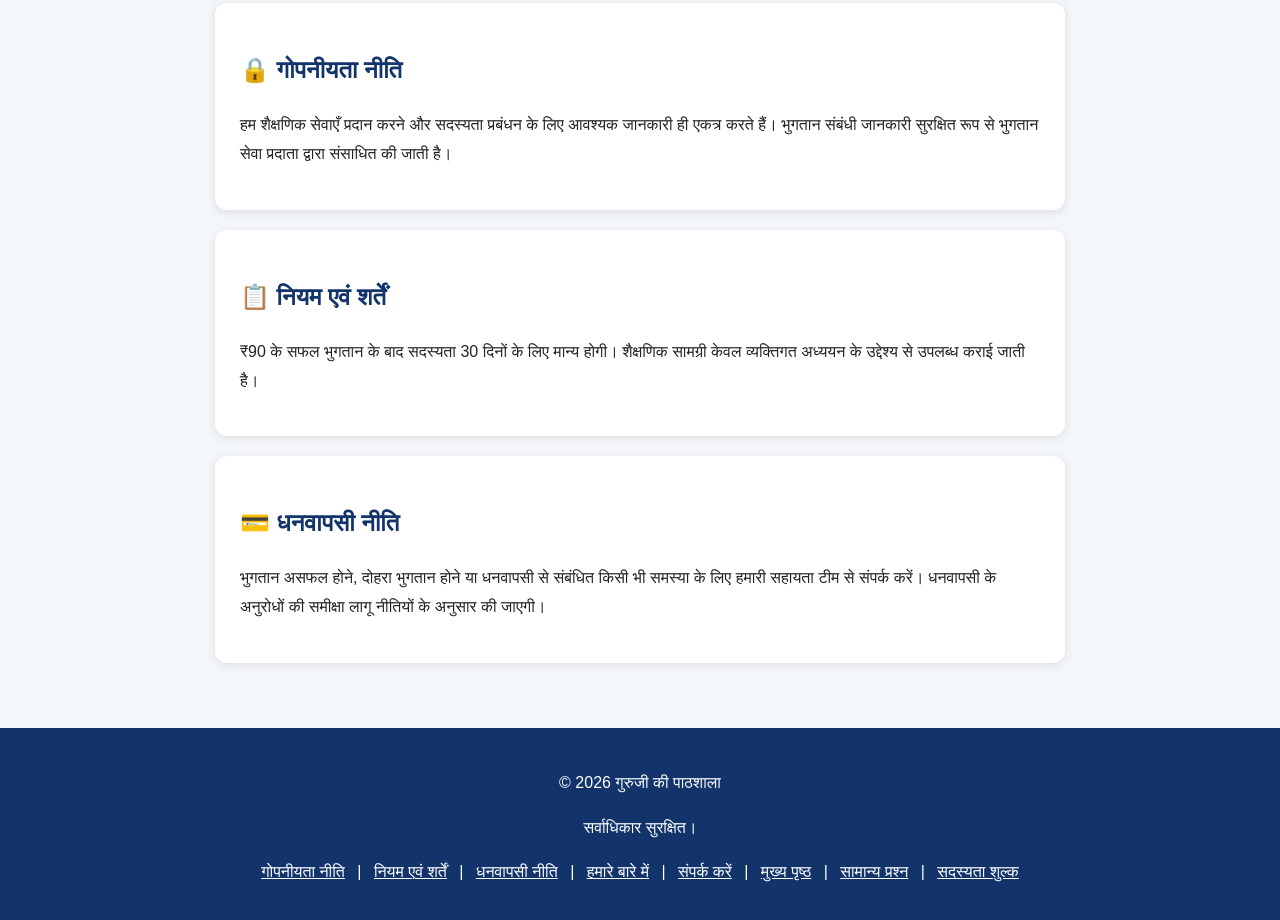
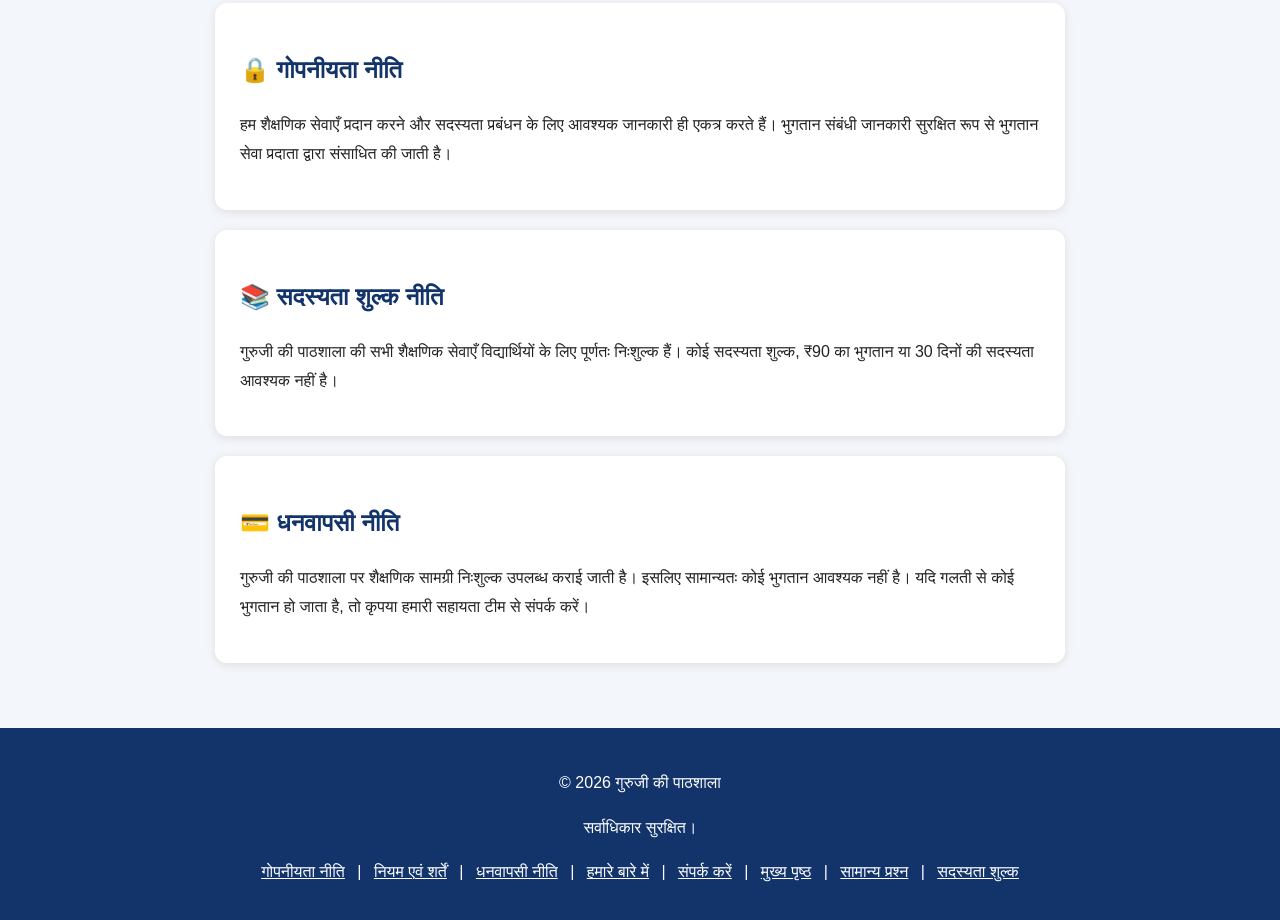
Before and after one commit to Bpdabhi28/bpdabhi28.github.io, a plain HTML site: page index.html in a window 1280 px wide. Shown: the part 1886-2806 px from the top of the page. Drawn offline with Linux system fonts and the light colour scheme.

Commit message:
Remove Old Membership and Refund Policy

```diff
--- a/index.html
+++ b/index.html
@@ -242,30 +242,25 @@ PDF डाउनलोड करें
 </div>
 
 <div class="card">
-
-<h2>📋 नियम एवं शर्तें</h2>
-
+<h2>📚 सदस्यता शुल्क नीति</h2>
 <p>
-₹90 के सफल भुगतान के बाद सदस्यता 30 दिनों के लिए
-मान्य होगी। शैक्षणिक सामग्री केवल व्यक्तिगत
-अध्ययन के उद्देश्य से उपलब्ध कराई जाती है।
+गुरुजी की पाठशाला की सभी शैक्षणिक सेवाएँ
+विद्यार्थियों के लिए पूर्णतः निःशुल्क हैं।
+कोई सदस्यता शुल्क, ₹90 का भुगतान
+या 30 दिनों की सदस्यता आवश्यक नहीं है।
 </p>
-
 </div>
 
 <div class="card">
-
 <h2>💳 धनवापसी नीति</h2>
-
 <p>
-भुगतान असफल होने, दोहरा भुगतान होने या धनवापसी
-से संबंधित किसी भी समस्या के लिए हमारी सहायता
-टीम से संपर्क करें। धनवापसी के अनुरोधों की
-समीक्षा लागू नीतियों के अनुसार की जाएगी।
+गुरुजी की पाठशाला पर शैक्षणिक सामग्री
+निःशुल्क उपलब्ध कराई जाती है।
+इसलिए सामान्यतः कोई भुगतान आवश्यक नहीं है।
+यदि गलती से कोई भुगतान हो जाता है,
+तो कृपया हमारी सहायता टीम से संपर्क करें।
 </p>
-
 </div>
-
 </div>
 
 <footer>
```
